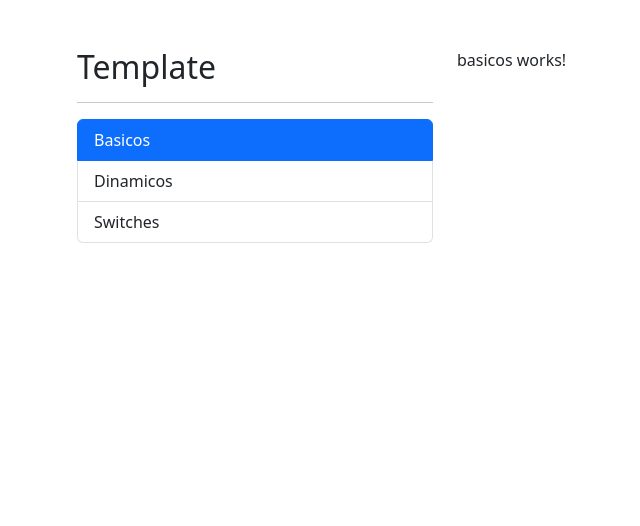
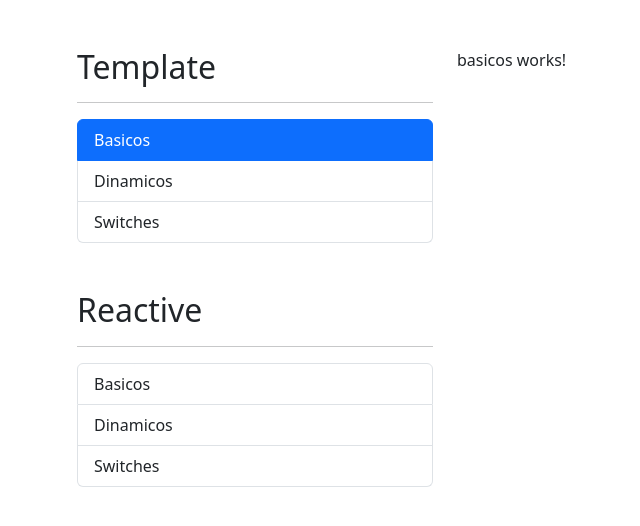
Before and after one commit to recover1988/ANGULAR-FormulariosApp, an Angular app: page /template/basicos in a window 1280 px wide. Shown: the top 526 px of the page, without its empty margins (5-645 px from the left). Built offline with nearby package versions, Linux system fonts and the light colour scheme.

Commit message:
added menu reactive

```diff
--- a/src/app/shared/sidemenu/sidemenu.component.html
+++ b/src/app/shared/sidemenu/sidemenu.component.html
@@ -10,4 +10,18 @@
   >
     {{ item.texto }}
   </li>
+
 </ul>
+<h2 class="mt-5">Reactive</h2>
+<hr />
+
+<ul class="list-group">
+<li
+*ngFor="let item of reactiveMenu"
+[routerLink]="item.ruta"
+class="list-group-item"
+routerLinkActive="active"
+>
+{{ item.texto }}
+</li>
+</ul>
--- a/src/app/shared/sidemenu/sidemenu.component.ts
+++ b/src/app/shared/sidemenu/sidemenu.component.ts
@@ -26,4 +26,18 @@ export class SidemenuComponent {
       ruta: './template/switches'
     },
   ]
+  reactiveMenu: MenuItem[] = [
+    {
+      texto: 'Basicos',
+      ruta: './reactive/basicos'
+    },
+    {
+      texto: 'Dinamicos',
+      ruta: './reactive/dinamicos'
+    },
+    {
+      texto: 'Switches',
+      ruta: './reactive/switches'
+    },
+  ]
 }
```
